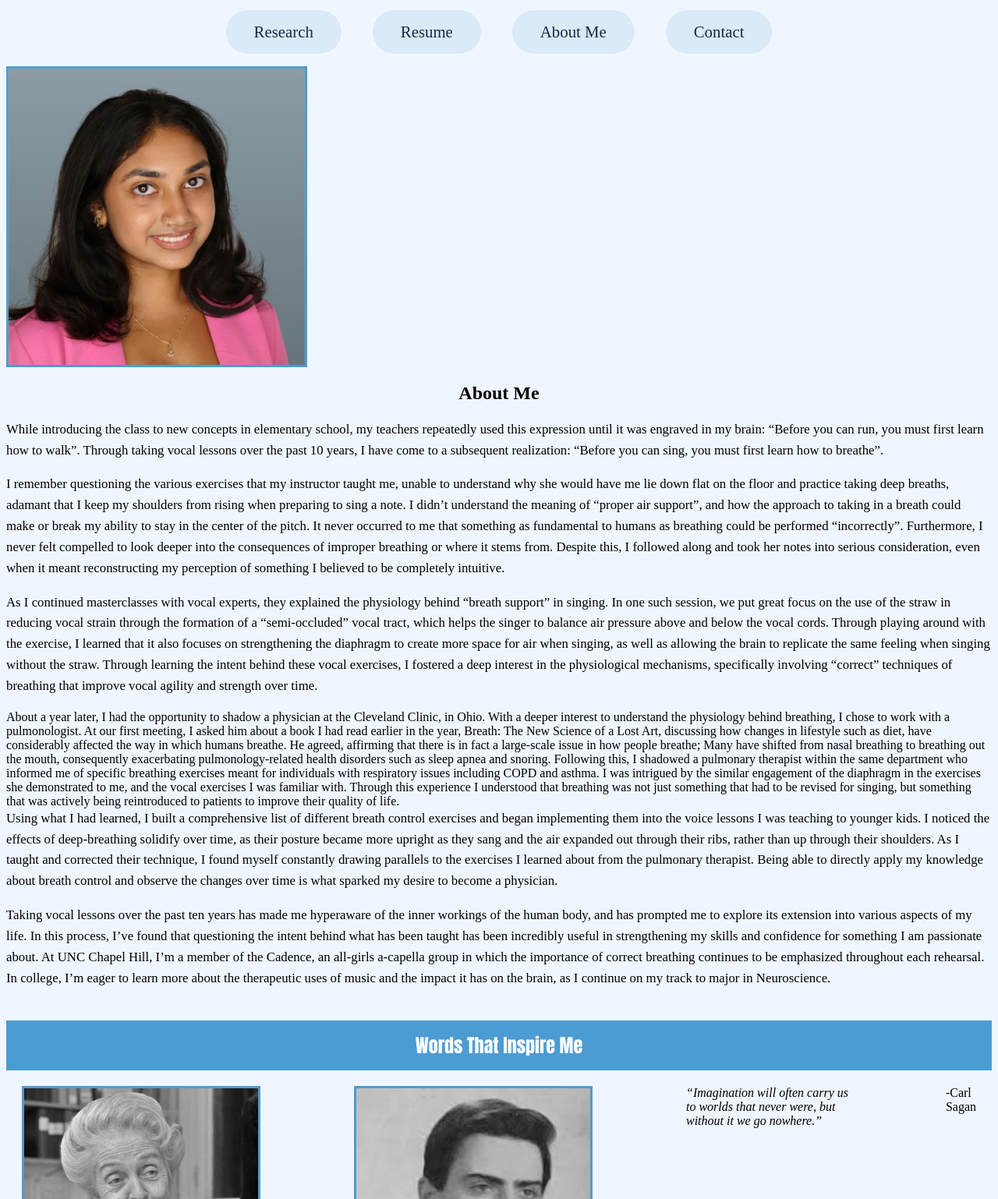
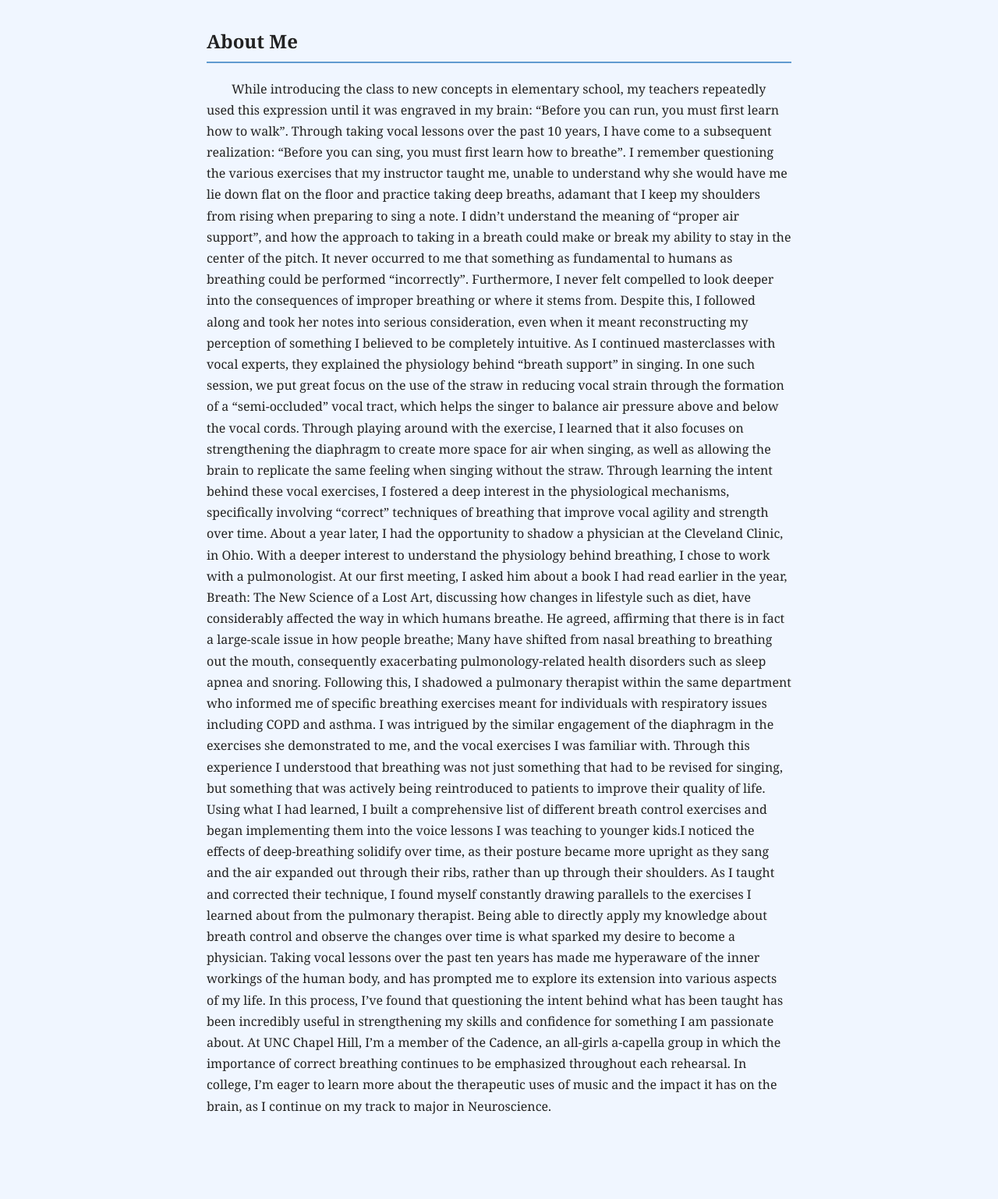
Before and after one commit to nzacharia20/nzacharia.github.io, a plain HTML site: page about me.html in a window 1280 px wide. Shown: the part 173-1711 px from the top of the page at 78% size. After the commit the page ends 1646 px from the top, so only its background shows below. Drawn offline with Linux system fonts and the light colour scheme.

Commit message:
update about me

```diff
--- a/about me.html
+++ b/about me.html
@@ -1,48 +1,19 @@
 OCTYPE html>
+   <!DOCTYPE html>
 <html>
 <head>
 <meta charset="utf-8">
-            <meta name="viewport" content= "width=device-width, initial-scale=1">
-            <title>Neha Zacharia</title>
+<meta name="viewport" content="width=device-width, initial-scale=1">
+<title>Research - Neha Zacharia</title>
 <link rel="stylesheet" href="style.css"/>
 </head>
 <body>
-            <h1 id="title">Neha Zacharia
-                <span class="subtitle">University of North Carolina at Chapel Hill</span>
-            </h1>
-            <nav class="navbar">
-                <ul>
-                    <li><a href="research.html">Research</a></li>
-                    <li><a href="resume.html">Resume</a></li>
-                    <li><a href="AboutMe.html">About Me</a></li>
-                    <li><a href="contact.html">Contact</a></li>
-                    </ul>
-                </nav>
-                <main class="about">
-                    <img class="about-photo" src="prof headshot.jpeg" alt="Photo of Neha ">
-                    <section class="about-text" id="about">
-                        <h2>About Me</h2>
-                        <p>While introducing the class to new concepts in elementary school, my teachers repeatedly used this expression until it was engraved in my brain: “Before you can run, you must first learn how to walk”. Through taking vocal lessons over the past 10 years, I have come to a subsequent realization: “Before you can sing, you must first learn how to breathe”.</p>
-<p>I remember questioning the various exercises that my instructor taught me, unable to understand why she would have me lie down flat on the floor and practice taking deep breaths, adamant that I keep my shoulders from rising when preparing to sing a note. I didn’t understand the meaning of “proper air support”, and how the approach to taking in a breath could make or break my ability to stay in the center of the pitch. It never occurred to me that something as fundamental to humans as breathing could be performed “incorrectly”. Furthermore, I never felt compelled to look deeper into the consequences of improper breathing or where it stems from. Despite this, I followed along and took her notes into serious consideration, even when it meant reconstructing my perception of something I believed to be completely intuitive.</p>
-<p>As I continued masterclasses with vocal experts, they explained the physiology behind “breath support” in singing. In one such session, we put great focus on the use of the straw in reducing vocal strain through the formation of a “semi-occluded” vocal tract, which helps the singer to balance air pressure above and below the vocal cords. Through playing around with the exercise, I learned that it also focuses on strengthening the diaphragm to create more space for air when singing, as well as allowing the brain to replicate the same feeling when singing without the straw. Through learning the intent behind these vocal exercises, I fostered a deep interest in the physiological mechanisms, specifically involving “correct” techniques of breathing that improve vocal agility and strength over time.</p>
+<a href="index.html" class="home-btn">&larr; Home</a><h1 id="title">Neha Zacharia</h1>
+<main class="research">
+    <h2> About Me</h2>
+    <p>While introducing the class to new concepts in elementary school, my teachers repeatedly used this expression until it was engraved in my brain: “Before you can run, you must first learn how to walk”. Through taking vocal lessons over the past 10 years, I have come to a subsequent realization: “Before you can sing, you must first learn how to breathe”.
+I remember questioning the various exercises that my instructor taught me, unable to understand why she would have me lie down flat on the floor and practice taking deep breaths, adamant that I keep my shoulders from rising when preparing to sing a note. I didn’t understand the meaning of “proper air support”, and how the approach to taking in a breath could make or break my ability to stay in the center of the pitch. It never occurred to me that something as fundamental to humans as breathing could be performed “incorrectly”. Furthermore, I never felt compelled to look deeper into the consequences of improper breathing or where it stems from. Despite this, I followed along and took her notes into serious consideration, even when it meant reconstructing my perception of something I believed to be completely intuitive.
+As I continued masterclasses with vocal experts, they explained the physiology behind “breath support” in singing. In one such session, we put great focus on the use of the straw in reducing vocal strain through the formation of a “semi-occluded” vocal tract, which helps the singer to balance air pressure above and below the vocal cords. Through playing around with the exercise, I learned that it also focuses on strengthening the diaphragm to create more space for air when singing, as well as allowing the brain to replicate the same feeling when singing without the straw. Through learning the intent behind these vocal exercises, I fostered a deep interest in the physiological mechanisms, specifically involving “correct” techniques of breathing that improve vocal agility and strength over time.
 About a year later, I had the opportunity to shadow a physician at the Cleveland Clinic, in Ohio. With a deeper interest to understand the physiology behind breathing, I chose to work with a pulmonologist. At our first meeting, I asked him about a book I had read earlier in the year, Breath: The New Science of a Lost Art, discussing how changes in lifestyle such as diet, have considerably affected the way in which humans breathe. He agreed, affirming that there is in fact a large-scale issue in how people breathe; Many have shifted from nasal breathing to breathing out the mouth, consequently exacerbating pulmonology-related health disorders such as sleep apnea and snoring. Following this, I shadowed a pulmonary therapist within the same department who informed me of specific breathing exercises meant for individuals with respiratory issues including COPD and asthma. I was intrigued by the similar engagement of the diaphragm in the exercises she demonstrated to me, and the vocal exercises I was familiar with.  Through this experience I understood that breathing was not just something that had to be revised for singing, but something that was actively being reintroduced to patients to improve their quality of life.
-<p>Using what I had learned, I built a comprehensive list of different breath control exercises and began implementing them into the voice lessons I was teaching to younger kids. I noticed the effects of deep-breathing solidify over time, as their posture became more upright as they sang and the air expanded out through their ribs, rather than up through their shoulders. As I taught and corrected their technique, I found myself constantly drawing parallels to the exercises I learned about from the pulmonary therapist. Being able to directly apply my knowledge about breath control and observe the changes over time is what sparked my desire to become a physician.</p>
- <p>Taking vocal lessons over the past ten years has made me hyperaware of the inner workings of the human body, and has prompted me to explore its extension into various aspects of my life. In this process, I’ve found that questioning the intent behind what has been taught has been incredibly useful in strengthening my skills and confidence for something I am passionate about. At UNC Chapel Hill, I’m a member of the Cadence, an all-girls a-capella group in which the importance of correct breathing continues to be emphasized throughout each rehearsal. In college, I’m eager to learn more about the therapeutic uses of music and the impact it has on the brain, as I continue on my track to major in Neuroscience.</p>
-
-
-                    </section>
-    </main>
-    <div class="divider">Words That Inspire Me</div>
-    <footer class="quotes">
-        <figure>
-            <img src="rita.png" alt="photo of person 1">
-                    <blockquote>“In life one should never give in, surrender oneself to mediocrity, but rather move out of that grey area where everything is habit and passive resignation. One has to grow the courage to rebel.”</blockquote>
-                    <figcaption>-Rita Levi-Montalcini </figcaption>
-                </figure>
-                    <img src="carl.jpeg" alt="photo of person 2">
-                    <blockquote>“Imagination will often carry us to worlds that never were, but without it we go nowhere.”</blockquote>
-                    <figcaption>-Carl Sagan</figcaption>
-            </figure>
-                </footer>
-        </body>
-    </html>
+Using what I had learned, I built a comprehensive list of different breath control exercises and began implementing them into the voice lessons I was teaching to younger kids.I noticed the effects of deep-breathing solidify over time, as their posture became more upright as they sang and the air expanded out through their ribs, rather than up through their shoulders. As I taught and corrected their technique, I found myself constantly drawing parallels to the exercises I learned about from the pulmonary therapist. Being able to directly apply my knowledge about breath control and observe the changes over time is what sparked my desire to become a physician.
+ Taking vocal lessons over the past ten years has made me hyperaware of the inner workings of the human body, and has prompted me to explore its extension into various aspects of my life. In this process, I’ve found that questioning the intent behind what has been taught has been incredibly useful in strengthening my skills and confidence for something I am passionate about. At UNC Chapel Hill, I’m a member of the Cadence, an all-girls a-capella group in which the importance of correct breathing continues to be emphasized throughout each rehearsal. In college, I’m eager to learn more about the therapeutic uses of music and the impact it has on the brain, as I continue on my track to major in Neuroscience.</p>
```
Also changed, not shown: index.html (+1 -1 lines). Lines whose indentation alone changed are shown as unchanged.
